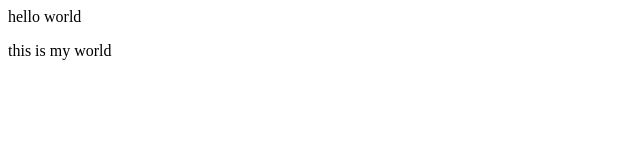
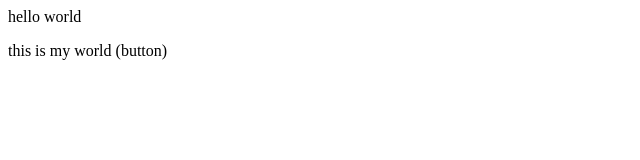
Before and after one commit to rajugoud725/localrepo, a plain HTML site: page index.html in a window 1280 px wide. Shown: the full height of the page, 0-640 px from the left. Drawn offline with Linux system fonts and the light colour scheme.

```diff
--- a/index.html
+++ b/index.html
@@ -1,2 +1,2 @@
 <p>hello world</p>
-<p>this is my world</p>
+<p>this is my world (button) </p>
```
